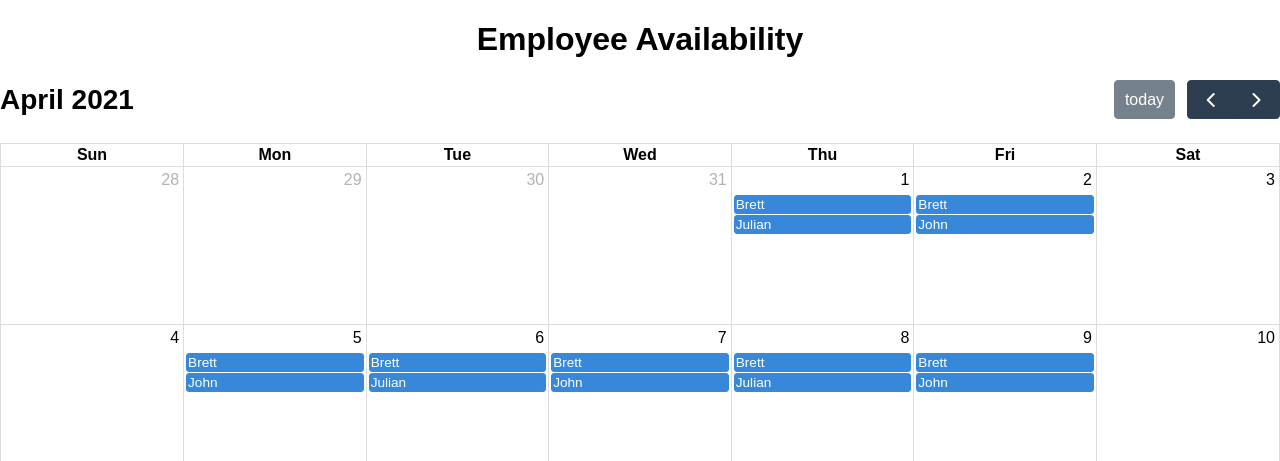
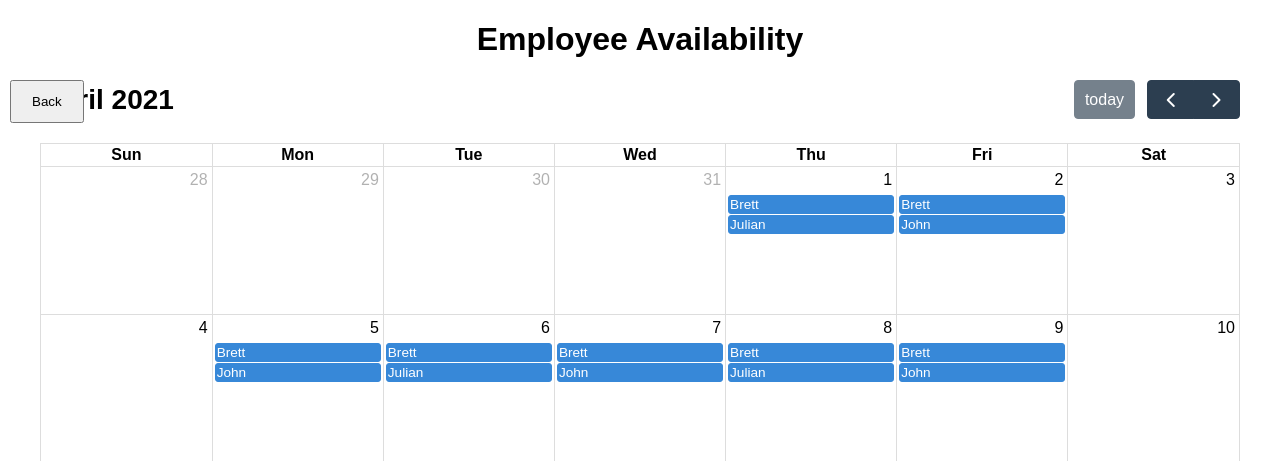
Before and after one commit to BowieGian/Propane-354, a Flask app: page /calendar in a window 1280 px wide. Shown: the top 461 px of the page. Run offline with Flask 2, Linux system fonts and the light colour scheme; data comes from the database, SQL or seed files in the repository; lists and menus that the app fills with data are empty; some libraries are stand-ins or nearby versions.

Commit message:
adding a back button to the calendar

```diff
--- a/templates/calendar.html
+++ b/templates/calendar.html
@@ -10,12 +10,16 @@
 
 {% block body %}
 
+
 {% for x in data %}
 {{x[1]}}
 {% endfor %}
 
 <div class="content">
-    <h1 style="text-align: center">Employee Availability</h1>
+    <h1 style="text-align: center">Employee Availability</h1
+</div>
+<div class="back_button">
+    <form method='GET' action="/home"><button class="back">Back</button></form>
 </div>
 <div id="calendar">
     <script>
```
